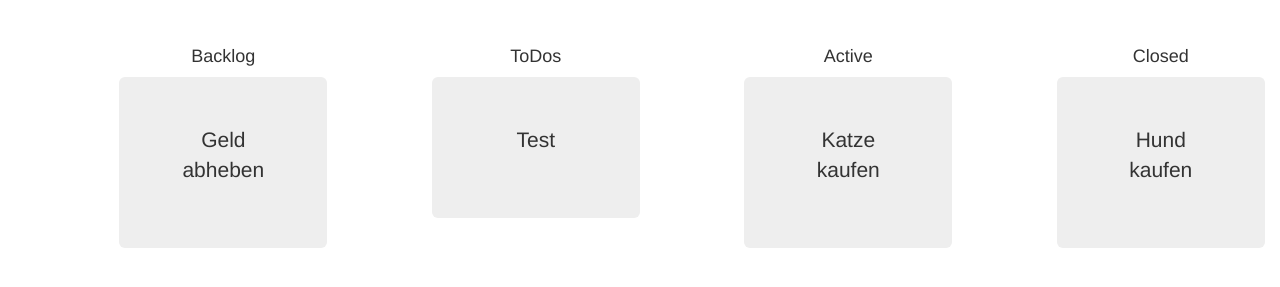
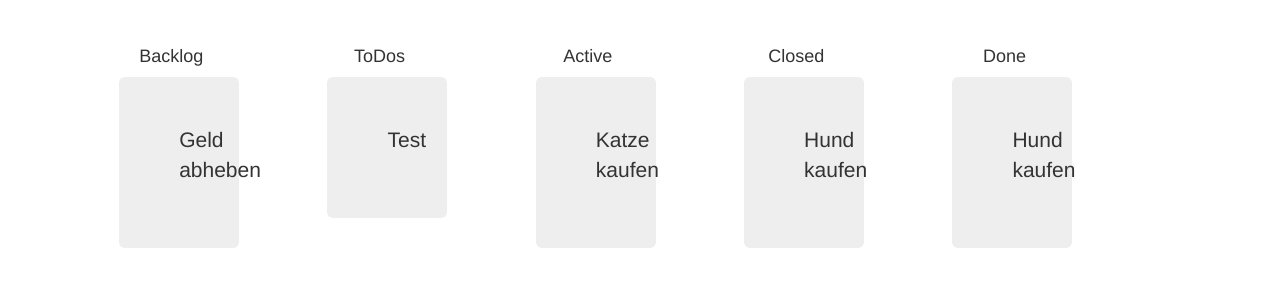
Before and after one commit to Hausmann/kanbanboard, a plain HTML site: page kanbanboard/web/index.html in a window 1280 px wide. Shown: the part 53-340 px from the top of the page. Drawn offline with nearby package versions, Linux system fonts and the light colour scheme.

Commit message:
Resizing

```diff
--- a/kanbanboard/web/index.html
+++ b/kanbanboard/web/index.html
@@ -32,7 +32,7 @@
             <div class="container-fluid">
 
                 <div class="row">
-                    <div class="col-lg-offset-1 col-lg-2 col-md-offset-1 col-md-5 ">
+                    <div class="col-lg-offset-1 col-lg-1 col-md-offset-1 col-md-3 ">
                         <div class="row">
                             <h4>Backlog</h4>
                         </div>
@@ -42,7 +42,7 @@
                             </div>
                         </div>
                     </div>
-                    <div class="col-lg-offset-1 col-lg-2 col-md-offset-1 col-md-5 ">
+                    <div class="col-lg-offset-1 col-lg-1 col-md-offset-1 col-md-3 ">
                         <div class="row">
                             <h4>ToDos</h4>
                         </div>
@@ -52,7 +52,7 @@
                             </div>
                         </div>
                     </div>
-                    <div class="col-lg-offset-1 col-lg-2 col-md-offset-1 col-md-5 ">
+                    <div class="col-lg-offset-1 col-lg-1 col-md-offset-1 col-md-3 ">
                         <div class="row">
                             <h4>Active</h4>
                         </div>
@@ -62,9 +62,19 @@
                             </div>
                         </div>
                     </div>
-                    <div class="col-lg-offset-1 col-lg-2 col-md-offset-1 col-md-5 ">
+                    <div class="col-lg-offset-1 col-lg-1 col-md-offset-1 col-md-4 ">
                         <div class="row">
                             <h4>Closed</h4>
+                        </div>
+                        <div class="row">
+                            <div class="col-md-12 jumbotron">
+                                <p>Hund kaufen</p>
+                            </div>
+                        </div>
+                    </div>
+                    <div class="col-lg-offset-1 col-lg-1 col-md-offset-3 col-md-4 ">
+                        <div class="row">
+                            <h4>Done</h4>
                         </div>
                         <div class="row">
                             <div class="col-md-12 jumbotron">
```
